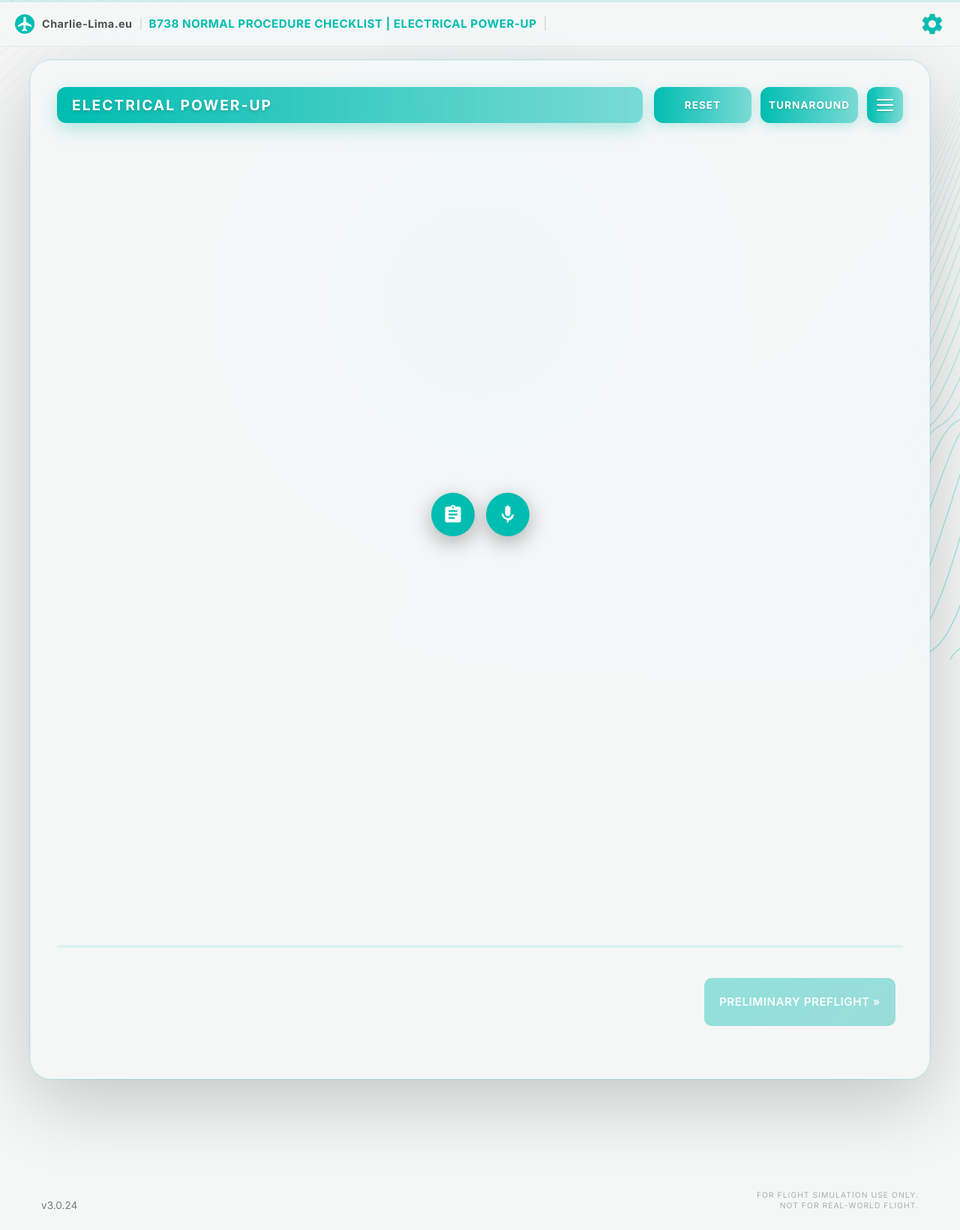
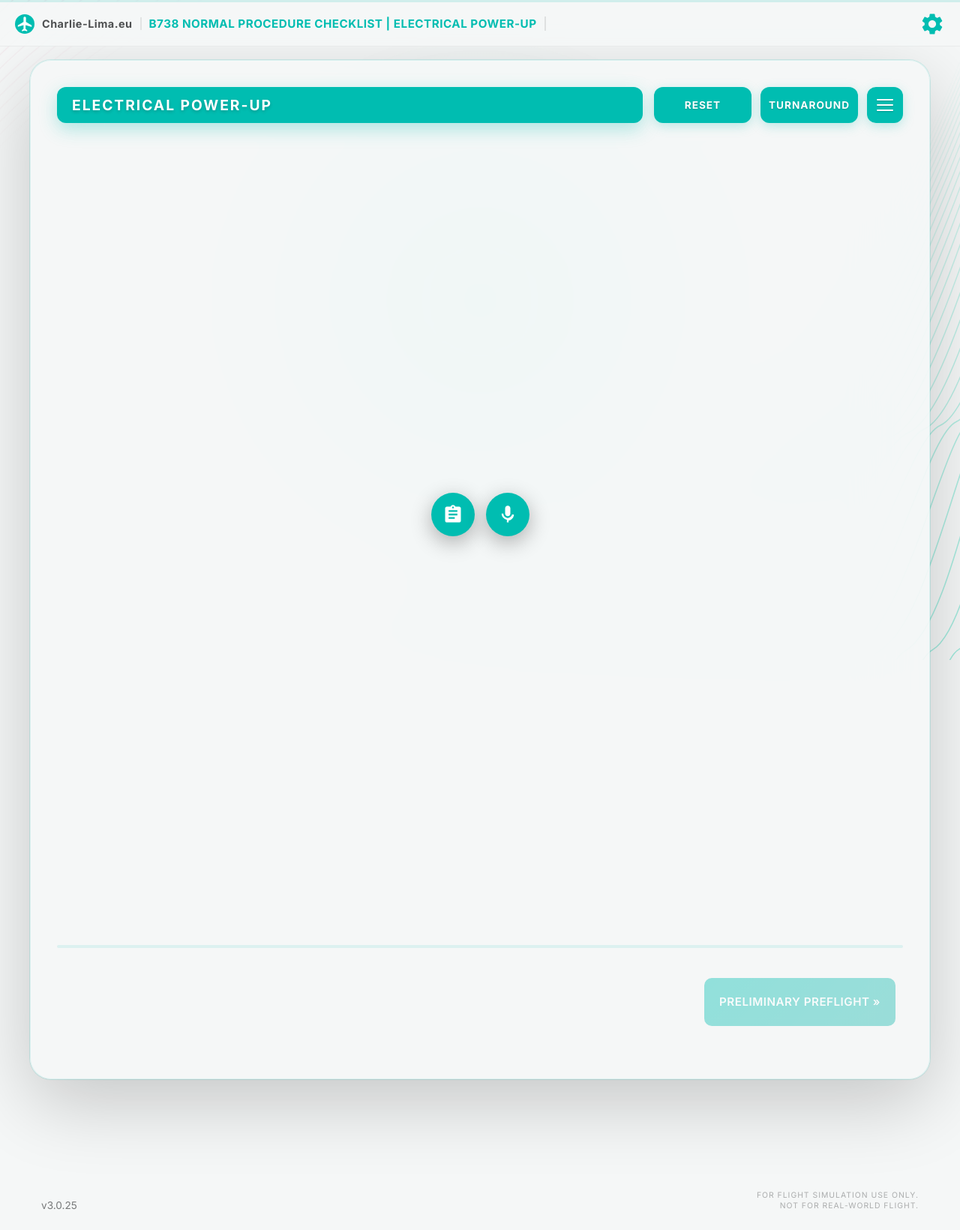
Before and after one commit to HosakSK/charlie-lima, a Next.js app: page /b738 in a window 1280 px wide. Shown: the whole page at 75% size. Built offline with nearby package versions, Linux system fonts and the light colour scheme.

Commit message:
v3.0.25: Remove gradient from header buttons, use solid accent color

```diff
--- a/package.json
+++ b/package.json
@@ -1,6 +1,6 @@
 {
   "name": "charlie-lima",
-  "version": "3.0.24",
+  "version": "3.0.25",
   "private": true,
   "scripts": {
     "dev": "next dev",
--- a/src/app/(checklist)/[aircraft]/page.tsx
+++ b/src/app/(checklist)/[aircraft]/page.tsx
@@ -216,7 +216,7 @@ function getOriginalHTML(aircraft: string): string {
     </div>
   </div>
   <div class="global-footer">
-    <span class="version-info">v3.0.24</span>
+    <span class="version-info">v3.0.25</span>
     <span class="sim-warning">For flight simulation use only.<br>Not for real-world flight.</span>
   </div>`;
 }
--- a/src/app/globals.css
+++ b/src/app/globals.css
@@ -226,8 +226,7 @@ header {
 }
 
 .hamburger-btn {
-    background: linear-gradient(90deg, var(--color-accent), rgba(var(--color-accent-rgb), 0.5));
-    background-attachment: fixed;
+    background: var(--color-accent);
     border: none; border-radius: 12px;
     cursor: pointer;
     width: 48px; height: 48px;
@@ -252,8 +251,7 @@ header {
 
 
 .header-btn {
-    background: linear-gradient(90deg, var(--color-accent), rgba(var(--color-accent-rgb), 0.5));
-    background-attachment: fixed;
+    background: var(--color-accent);
     color: #fff; border: none; border-radius: 12px;
     font-size: 0.85rem; cursor: pointer; width: 130px; height: 48px;
     display: flex; align-items: center; justify-content: center;
@@ -339,8 +337,7 @@ input:checked + .slider:before { transform: translateX(20px); }
 
 #page-title {
     flex: 1; margin: 0;
-    background: linear-gradient(90deg, var(--color-accent), rgba(var(--color-accent-rgb), 0.5));
-    background-attachment: fixed;
+    background: var(--color-accent);
     color: #ffffff;
     font-size: 1.2rem; font-weight: 800; text-transform: uppercase;
     padding: 12px 20px; letter-spacing: 2px; border-radius: 12px;
```
